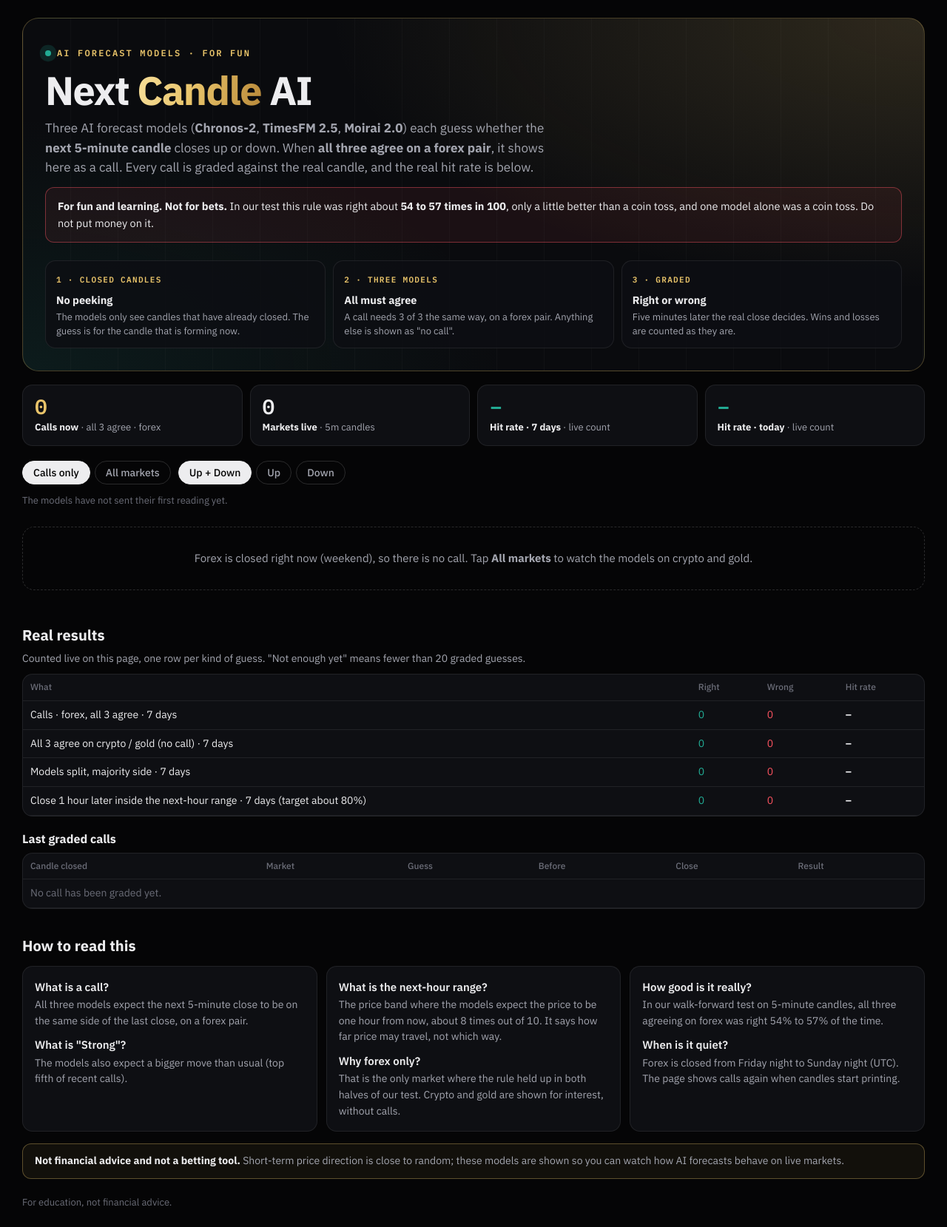
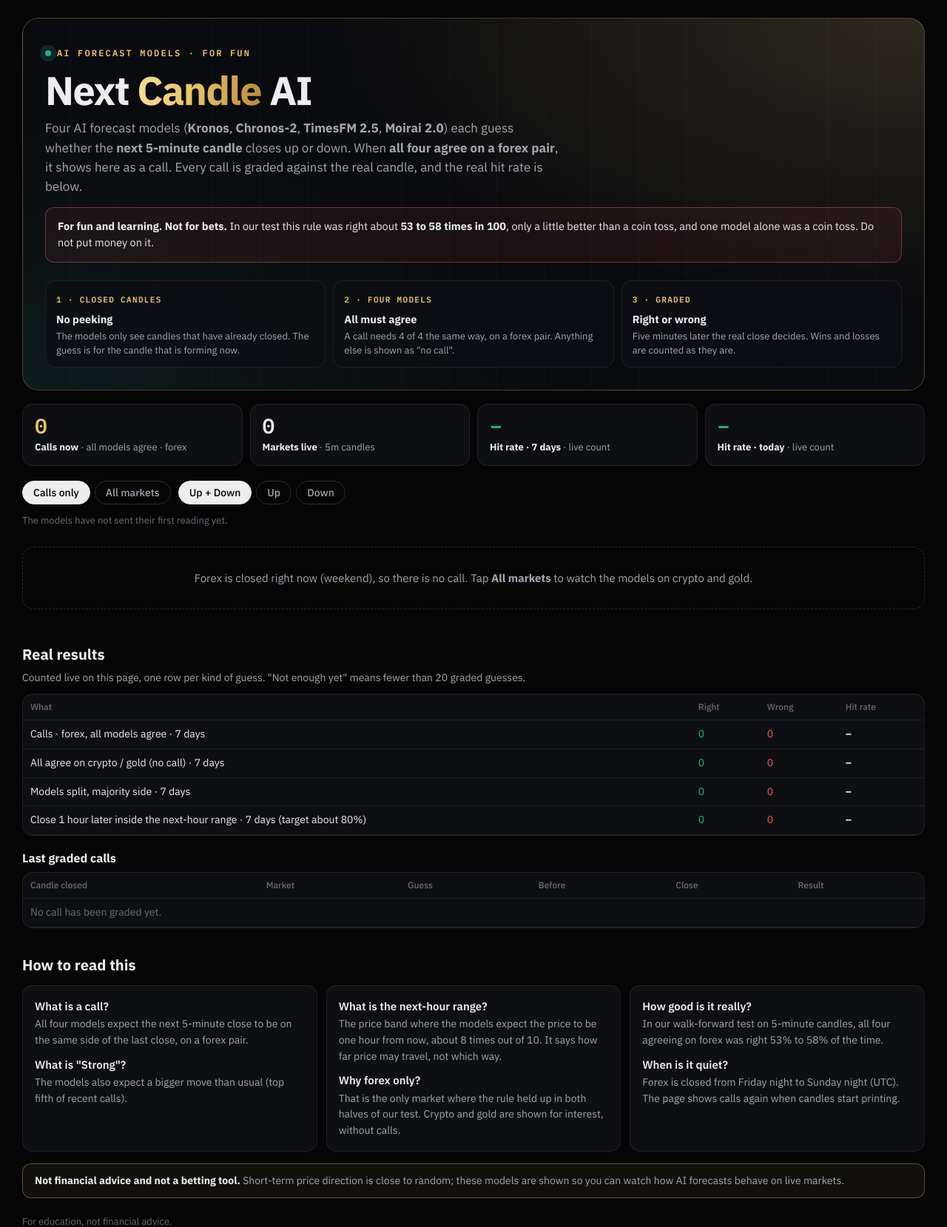
Before and after one commit to chartpulseio/chartpulse-site, a PHP site: page /next-candle.html in a window 1280 px wide. Shown: the part 64-1723 px from the top of the page at 74% size. Run offline with PHP 8.4, Linux system fonts and the light colour scheme; data that the repository does not hold is empty.

Commit message:
AI Backtesting robustness check (stationary bootstrap, probabilistic and deflated Sharpe); Next Candle text for four models
Co-Authored-By: Claude Opus 5.5 <noreply@anthropic.com>
Claude-Session: https://claude.ai/code/session_01WMdxWiJWKG3Q2WB4Ur2QY5

```diff
--- a/ai-backtesting.html
+++ b/ai-backtesting.html
@@ -122,6 +122,9 @@ pre{margin:0;padding:14px;border-radius:12px;background:#0B0C0F;border:1px solid
       <div class="kv" id="kv"></div>
       <h2 id="mcH" hidden>If the same trades came in a different order</h2>
       <div class="kv" id="mc"></div>
+      <h2 id="rbH" hidden>Robustness check: skill or luck?</h2>
+      <div id="rbS"></div>
+      <div class="kv" id="rb"></div>
       <h2>Every trade</h2>
       <div class="card scroll" style="padding:4px 8px"><table><thead><tr><th>Entry</th><th>Exit</th><th>Side</th><th class="r">Entry price</th><th class="r">Exit price</th><th class="r">Result</th><th class="r">Bars</th><th>Closed by</th></tr></thead><tbody id="trades"></tbody></table></div>
       <p class="hint" id="trN" style="margin-top:8px"></p>
@@ -221,6 +224,9 @@ pre{margin:0;padding:14px;border-radius:12px;background:#0B0C0F;border:1px solid
     $("#kv").innerHTML = K.map(function (x) { return tile(x[1], x[0]); }).join("");
     var mc = r.monte_carlo; $("#mcH").hidden = !mc;
     $("#mc").innerHTML = mc ? tile(n2(mc.final_equity_p5, 0), "Unlucky case (worst 5%)") + tile(n2(mc.final_equity_median, 0), "Typical end value") + tile(n2(mc.final_equity_p95, 0), "Lucky case (best 5%)") + tile(pct(mc.bad_case_drawdown_pct), "Bad-case fall", "neg") + tile(n2(mc.prob_loss_pct, 0) + "%", "Chance of ending with a loss") + tile(n2(mc.runs, 0), "Re-shuffles run") : "";
+    var rb = r.robustness; $("#rbH").hidden = !rb;
+    $("#rbS").innerHTML = rb ? '<div class="verdict ' + (rb.grade === "pass" ? "good" : rb.grade === "maybe" ? "weak" : "bad") + '" style="margin:0 0 10px"><b>' + esc(rb.grade === "pass" ? "Passed" : rb.grade === "maybe" ? "Not proven" : "Could be luck") + '</b><p>' + esc(rb.say) + '</p></div>' : "";
+    $("#rb").innerHTML = rb ? tile(n2(rb.psr_pct, 0) + "%", "Chance the edge is real<br>(probabilistic Sharpe)", rb.psr_pct >= 95 ? "pos" : rb.psr_pct < 80 ? "neg" : "") + tile(n2(rb.dsr10_pct, 0) + "%", "Same, if this was the best<br>of 10 tries (deflated)", rb.dsr10_pct >= 95 ? "pos" : rb.dsr10_pct < 80 ? "neg" : "") + tile(n2(rb.final_p5, 0), "Unlucky streaks case<br>(worst 5%, block bootstrap)", rb.final_p5 >= cap ? "pos" : "neg") + tile(n2(rb.final_median, 0), "Typical end value") + tile(pct(rb.bad_drawdown_pct), "Bad-case fall with streaks", "neg") + tile(n2(rb.prob_loss_pct, 0) + "%", "Chance of ending with a loss") : "";
     $("#trades").innerHTML = (r.trades || []).map(function (t) { return "<tr><td class='num'>" + esc(t.entry_time) + "</td><td class='num'>" + esc(t.exit_time) + "</td><td>" + (t.side === "short" || t.side === -1 ? "Short" : "Long") + "</td><td class='r num'>" + n2(t.entry, 4).replace(/\.?0+$/, "") + "</td><td class='r num'>" + n2(t.exit, 4).replace(/\.?0+$/, "") + "</td><td class='r num " + cls(t.ret_pct) + "'>" + pct(t.ret_pct, 2) + "</td><td class='r num'>" + esc(t.bars) + "</td><td>" + esc(WHY[t.reason] || t.reason) + "</td></tr>"; }).join("") || '<tr><td colspan="8" style="color:var(--mute)">No trades.</td></tr>';
     $("#trN").textContent = r.trades_total > (r.trades || []).length ? "Showing the first " + r.trades.length + " of " + r.trades_total + " trades." : "";
     $("#json").textContent = JSON.stringify(j.strategy, null, 2);
--- a/binary.html
+++ b/binary.html
@@ -161,7 +161,7 @@ button:focus-visible,a:focus-visible,input:focus-visible{outline:2px solid var(-
   <p class="gf-foot">For education, not financial advice.</p>
 </main>
 <footer class="gf-ftr"><nav><a href="/scanners/">All scanners</a><a href="/scanner.html">Tier-1 Scanner</a><a href="/scanners/trendline-hero/">Trendline Hero</a><a href="/scanners/hybrid-trend-lines/">Hybrid Trend Lines</a><a href="/scanners/trend-lines/">Trend Line Scanner</a><a href="/scanners/ema-200/">200 EMA</a><a href="/scanners/day-drive/">Day Drive</a><a href="/scanners/news/">News</a><a href="/legal.php">Legal</a></nav></footer>
-<script src="/static/v2/ncchip.js?v=1"></script>
+<script src="/static/v2/ncchip.js?v=2"></script>
 <script>
 (() => {
 "use strict";
--- a/godfather.html
+++ b/godfather.html
@@ -181,7 +181,7 @@ button:focus-visible,a:focus-visible,input:focus-visible{outline:2px solid var(-
   <p class="gf-foot">For education, not financial advice. Data refreshes about every minute while this page is open. Lines are drawn from 2+ touches on 10m to Weekly charts; the trend uses standard Supertrend (10, 3).</p>
 </main>
 <footer class="gf-ftr"><nav><a href="/scanners/">All scanners</a><a href="/scanner.html">Tier-1 Scanner</a><a href="/scanners/trendline-hero/">Trendline Hero</a><a href="/scanners/hybrid-trend-lines/">Hybrid Trend Lines</a><a href="/scanners/trend-lines/">Trend Line Scanner</a><a href="/scanners/ema-200/">200 EMA</a><a href="/scanners/day-drive/">Day Drive</a><a href="/scanners/news/">News</a><a href="/legal.php">Legal</a></nav></footer>
-<script src="/static/v2/ncchip.js?v=1"></script>
+<script src="/static/v2/ncchip.js?v=2"></script>
 <script>
 (() => {
 "use strict";
--- a/next-candle.html
+++ b/next-candle.html
@@ -3,18 +3,18 @@
 <head>
 <meta charset="utf-8">
 <meta name="viewport" content="width=device-width, initial-scale=1, viewport-fit=cover">
-<title>Next Candle AI: 3 Forecast Models Guess the Next 5m Candle · ChartPulse</title>
-<meta name="description" content="Free Next Candle AI: Chronos-2, TimesFM 2.5 and Moirai 2.0 guess whether the next 5-minute forex candle closes up or down. For fun and learning, not for bets. Every guess is graded and the real hit rate is shown.">
+<title>Next Candle AI: 4 Forecast Models Guess the Next 5m Candle · ChartPulse</title>
+<meta name="description" content="Free Next Candle AI: Kronos, Chronos-2, TimesFM 2.5 and Moirai 2.0 guess whether the next 5-minute forex candle closes up or down. For fun and learning, not for bets. Every guess is graded and the real hit rate is shown.">
 <meta name="theme-color" content="#050506">
 <link rel="canonical" href="https://chartpulse.io/scanners/next-candle/">
 <meta property="og:site_name" content="ChartPulse"><meta property="og:type" content="website">
-<meta property="og:title" content="Next Candle AI · ChartPulse"><meta property="og:description" content="Free Next Candle AI: Chronos-2, TimesFM 2.5 and Moirai 2.0 guess whether the next 5-minute forex candle closes up or down. For fun and learning, not for bets. Every guess is graded and the real hit rate is shown.">
+<meta property="og:title" content="Next Candle AI · ChartPulse"><meta property="og:description" content="Free Next Candle AI: Kronos, Chronos-2, TimesFM 2.5 and Moirai 2.0 guess whether the next 5-minute forex candle closes up or down. For fun and learning, not for bets. Every guess is graded and the real hit rate is shown.">
 <meta property="og:url" content="https://chartpulse.io/scanners/next-candle/"><meta property="og:image" content="https://chartpulse.io/static/og.jpg">
 <meta name="twitter:card" content="summary_large_image">
 <link rel="stylesheet" href="/static/v2/fonts.css?v=1">
 <link rel="stylesheet" href="/static/v2/sitehead.css?v=4">
 <script defer src="/static/v2/sitehead.js?v=18"></script>
-<script type="application/ld+json">{"@context":"https://schema.org","@graph":[{"@type":"BreadcrumbList","itemListElement":[{"@type":"ListItem","position":1,"name":"ChartPulse","item":"https://chartpulse.io/"},{"@type":"ListItem","position":2,"name":"Scanners","item":"https://chartpulse.io/scanners/"},{"@type":"ListItem","position":3,"name":"Next Candle AI","item":"https://chartpulse.io/scanners/next-candle/"}]},{"@type":"WebPage","url":"https://chartpulse.io/scanners/next-candle/","name":"Next Candle AI · ChartPulse","description":"Free Next Candle AI: Chronos-2, TimesFM 2.5 and Moirai 2.0 guess whether the next 5-minute forex candle closes up or down. For fun and learning, not for bets. Every guess is graded and the real hit rate is shown.","inLanguage":"en"}]}</script>
+<script type="application/ld+json">{"@context":"https://schema.org","@graph":[{"@type":"BreadcrumbList","itemListElement":[{"@type":"ListItem","position":1,"name":"ChartPulse","item":"https://chartpulse.io/"},{"@type":"ListItem","position":2,"name":"Scanners","item":"https://chartpulse.io/scanners/"},{"@type":"ListItem","position":3,"name":"Next Candle AI","item":"https://chartpulse.io/scanners/next-candle/"}]},{"@type":"WebPage","url":"https://chartpulse.io/scanners/next-candle/","name":"Next Candle AI · ChartPulse","description":"Free Next Candle AI: Kronos, Chronos-2, TimesFM 2.5 and Moirai 2.0 guess whether the next 5-minute forex candle closes up or down. For fun and learning, not for bets. Every guess is graded and the real hit rate is shown.","inLanguage":"en"}]}</script>
 <style>
 :root{--bg:#050506;--card:#0E0F13;--card2:#15171D;--line:rgba(255,255,255,.08);--line2:rgba(255,255,255,.15);
   --ink:#EDEDEF;--dim:#A3A5AF;--mute:#6B6D78;--gold:#E9C46A;--gold2:#F6DE9A;--up:#22AB94;--dn:#F7525F;--blue:#6EA8FE;
@@ -143,11 +143,11 @@ button:focus-visible,a:focus-visible,input:focus-visible{outline:2px solid var(-
   <section class="gf-hero">
     <div class="gf-eye"><i></i>AI forecast models · for fun</div>
     <h1>Next <span>Candle</span> AI</h1>
-    <p class="gf-lede">Three AI forecast models (<b>Chronos-2</b>, <b>TimesFM 2.5</b>, <b>Moirai 2.0</b>) each guess whether the <b>next 5-minute candle</b> closes up or down. When <b>all three agree on a forex pair</b>, it shows here as a call. Every call is graded against the real candle, and the real hit rate is below.</p>
-    <p class="nc-warn"><b>For fun and learning. Not for bets.</b> In our test this rule was right about <b>54 to 57 times in 100</b>, only a little better than a coin toss, and one model alone was a coin toss. Do not put money on it.</p>
+    <p class="gf-lede">Four AI forecast models (<b>Kronos</b>, <b>Chronos-2</b>, <b>TimesFM 2.5</b>, <b>Moirai 2.0</b>) each guess whether the <b>next 5-minute candle</b> closes up or down. When <b>all four agree on a forex pair</b>, it shows here as a call. Every call is graded against the real candle, and the real hit rate is below.</p>
+    <p class="nc-warn"><b>For fun and learning. Not for bets.</b> In our test this rule was right about <b>53 to 58 times in 100</b>, only a little better than a coin toss, and one model alone was a coin toss. Do not put money on it.</p>
     <ol class="gf-flow" style="grid-template-columns:repeat(3,minmax(0,1fr))">
       <li><span>1 · CLOSED CANDLES</span><b>No peeking</b><p>The models only see candles that have already closed. The guess is for the candle that is forming now.</p></li>
-      <li><span>2 · THREE MODELS</span><b>All must agree</b><p>A call needs 3 of 3 the same way, on a forex pair. Anything else is shown as "no call".</p></li>
+      <li><span>2 · FOUR MODELS</span><b>All must agree</b><p>A call needs 4 of 4 the same way, on a forex pair. Anything else is shown as "no call".</p></li>
       <li><span>3 · GRADED</span><b>Right or wrong</b><p>Five minutes later the real close decides. Wins and losses are counted as they are.</p></li>
     </ol>
   </section>
@@ -163,9 +163,9 @@ button:focus-visible,a:focus-visible,input:focus-visible{outline:2px solid var(-
     <h3 style="margin:18px 0 6px;font-size:16px">Last graded calls</h3>
     <div style="border:1px solid var(--line);border-radius:14px;background:var(--card);overflow-x:auto"><table class="st-tbl"><thead><tr><th>Candle closed</th><th>Market</th><th>Guess</th><th>Before</th><th>Close</th><th>Result</th></tr></thead><tbody id="ncRecent"></tbody></table></div></section>
   <section class="gf-learn"><h2>How to read this</h2>
-    <dl><dt>What is a call?</dt><dd>All three models expect the next 5-minute close to be on the same side of the last close, on a forex pair.</dd><dt>What is "Strong"?</dt><dd>The models also expect a bigger move than usual (top fifth of recent calls).</dd></dl>
+    <dl><dt>What is a call?</dt><dd>All four models expect the next 5-minute close to be on the same side of the last close, on a forex pair.</dd><dt>What is "Strong"?</dt><dd>The models also expect a bigger move than usual (top fifth of recent calls).</dd></dl>
     <dl><dt>What is the next-hour range?</dt><dd>The price band where the models expect the price to be one hour from now, about 8 times out of 10. It says how far price may travel, not which way.</dd><dt>Why forex only?</dt><dd>That is the only market where the rule held up in both halves of our test. Crypto and gold are shown for interest, without calls.</dd></dl>
-    <dl><dt>How good is it really?</dt><dd id="ncBt">In our walk-forward test on 5-minute candles, all three agreeing on forex was right 54% to 57% of the time.</dd><dt>When is it quiet?</dt><dd>Forex is closed from Friday night to Sunday night (UTC). The page shows calls again when candles start printing.</dd></dl>
+    <dl><dt>How good is it really?</dt><dd id="ncBt">In our walk-forward test on 5-minute candles, all four agreeing on forex was right 53% to 58% of the time.</dd><dt>When is it quiet?</dt><dd>Forex is closed from Friday night to Sunday night (UTC). The page shows calls again when candles start printing.</dd></dl>
   </section>
   <p class="gf-note"><b>Not financial advice and not a betting tool.</b> Short-term price direction is close to random; these models are shown so you can watch how AI forecasts behave on live markets.</p>
   <p class="gf-foot">For education, not financial advice.</p>
@@ -193,16 +193,16 @@ function card(r){ const up = r.side > 0, gc = r.sig ? (r.strong ? "ap" : "a") :
     <div class="nc-bar"><s style="left:${pc(r.h1[0])}%;width:${pc(r.h1[1])-pc(r.h1[0])}%"></s><b style="left:${pc(r.last)}%"></b></div><div class="nc-sub"><span>${fmt(lo,r.dec)}</span><span>gold line = price now · blue = next-hour range</span><span>${fmt(hi,r.dec)}</span></div>
     <div class="gc-foot"><span class="gc-mtf"></span><a href="/desk/?s=${encodeURIComponent(r.s)}">AI Scan</a></div></article>`; }
 function render(){ if (!D) return; const R = D.rows || [], st = D.stats || {}, ru = st.rule || {};
-  $("#ncTiles").innerHTML = [[R.filter(r => r.sig).length, "Calls now", "all 3 agree · forex"], [R.length, "Markets live", (D.closed||[]).length ? (D.closed.length + " closed") : "5m candles"], [rate(ru.d7), "Hit rate · 7 days", ru.d7 ? `${ru.d7.w} right · ${ru.d7.l} wrong` : "live count"], [rate(ru.d1), "Hit rate · today", ru.d1 ? `${ru.d1.w} right · ${ru.d1.l} wrong` : "live count"]]
+  $("#ncTiles").innerHTML = [[R.filter(r => r.sig).length, "Calls now", "all models agree · forex"], [R.length, "Markets live", (D.closed||[]).length ? (D.closed.length + " closed") : "5m candles"], [rate(ru.d7), "Hit rate · 7 days", ru.d7 ? `${ru.d7.w} right · ${ru.d7.l} wrong` : "live count"], [rate(ru.d1), "Hit rate · today", ru.d1 ? `${ru.d1.w} right · ${ru.d1.l} wrong` : "live count"]]
     .map(([v,l,s],i) => `<div class="gf-tile ${i===0?"ap":i>1?"a":""}" style="cursor:default"><div class="v" style="${String(v).length>6?"font-size:17px;line-height:1.7":""}">${esc(v)}</div><div class="k"><b style="color:var(--ink)">${l}</b> · ${esc(s)}</div></div>`).join("");
   const rows = R.filter(r => (F.show === "all" || r.sig) && (F.side === "all" || String(r.side) === F.side)).sort((a,b) => b.sig - a.sig || b.strong - a.strong || b.agree - a.agree);
   const fxClosed = !R.some(r => r.mkt === "forex");
-  $("#ncList").innerHTML = rows.map(card).join("") || `<p class="gf-empty">${D.age > 1200 ? "The models are restarting. Calls come back in a few minutes." : fxClosed ? "Forex is closed right now (weekend), so there is no call. Tap <b>All markets</b> to watch the models on crypto and gold." : "No call right now: the three models do not all agree on any forex pair. Tap <b>All markets</b> to see every vote."}</p>`;
+  $("#ncList").innerHTML = rows.map(card).join("") || `<p class="gf-empty">${D.age > 1200 ? "The models are restarting. Calls come back in a few minutes." : fxClosed ? "Forex is closed right now (weekend), so there is no call. Tap <b>All markets</b> to watch the models on crypto and gold." : "No call right now: the models do not all agree on any forex pair. Tap <b>All markets</b> to see every vote."}</p>`;
   const row = (n, t) => `<tr><td>${n}</td><td class="up">${t ? t.w : 0}</td><td class="dn">${t ? t.l : 0}</td><td><b>${rate(t)}</b></td></tr>`;
-  $("#ncStats").innerHTML = row("Calls · forex, all 3 agree · 7 days", ru.d7) + row("All 3 agree on crypto / gold (no call) · 7 days", (st.agree||{}).d7) + row("Models split, majority side · 7 days", (st.split||{}).d7)
+  $("#ncStats").innerHTML = row("Calls · forex, all models agree · 7 days", ru.d7) + row("All agree on crypto / gold (no call) · 7 days", (st.agree||{}).d7) + row("Models split, majority side · 7 days", (st.split||{}).d7)
     + Object.entries(st.models || {}).map(([m,t]) => row(esc(MN[m]||m) + " alone, every guess", t)).join("") + row("Close 1 hour later inside the next-hour range · 7 days (target about 80%)", (st.range||{}).d7);
   $("#ncRecent").innerHTML = (D.recent || []).map(e => `<tr><td>${new Date(e.t*1000).toLocaleString([], {day:"2-digit",month:"short",hour:"2-digit",minute:"2-digit"})}</td><td>${esc(e.s)}</td><td class="${e.side>0?"up":"dn"}">${e.side>0?"UP":"DOWN"}</td><td>${e.last}</td><td>${e.close}</td><td class="${e.res==="win"?"up":e.res==="loss"?"dn":""}"><b>${e.res==="win"?"right":e.res==="loss"?"wrong":"flat"}</b></td></tr>`).join("") || `<tr><td colspan="6" style="color:var(--mute)">No call has been graded yet.</td></tr>`;
-  if (D.bt && D.bt.forex_all_agree) $("#ncBt").textContent = `In our walk-forward test (${D.bt.run}), all three agreeing on forex was right ${D.bt.forex_all_agree[0]}% and ${D.bt.forex_all_agree[1]}% of the time in the two halves; one model alone ${D.bt.single_model[0]}-${D.bt.single_model[1]}%.`;
+  if (D.bt && D.bt.forex_all_agree) $("#ncBt").textContent = `In our walk-forward test (${D.bt.run}), all models agreeing on forex was right ${D.bt.forex_all_agree[0]}% and ${D.bt.forex_all_agree[1]}% of the time in the two halves; one model alone ${D.bt.single_model[0]}-${D.bt.single_model[1]}%.`;
 }
 function bind(id, key){ $$(`#${id} button`).forEach(b => b.onclick = () => { F[key] = b.dataset.v; $$(`#${id} button`).forEach(x => x.classList.toggle("on", x === b)); render(); }); }
 bind("ncShow","show"); bind("ncSide","side");
--- a/static/v2/ncchip.js
+++ b/static/v2/ncchip.js
@@ -15,7 +15,7 @@
     chip: function (s) {
       var r = M[s]; if (!r) return "";
       var up = r.up, n = r.n, c = r.agree ? (r.side > 0 ? "#22AB94" : "#F7525F") : "#A3A5AF";
-      return '<div style="margin:0 0 8px;font:12px/1.5 ui-monospace,Menlo,Consolas,monospace;color:#A3A5AF" title="Three AI forecast models (Chronos-2, TimesFM 2.5, Moirai 2.0). A label for interest, not part of this call.">'
+      return '<div style="margin:0 0 8px;font:12px/1.5 ui-monospace,Menlo,Consolas,monospace;color:#A3A5AF" title="Four AI forecast models (Kronos, Chronos-2, TimesFM 2.5, Moirai 2.0). A label for interest, not part of this call.">'
         + '<span style="display:inline-block;padding:1px 8px;border-radius:999px;border:1px solid ' + c + ';color:' + c + ';margin-right:6px">AI next 5m: ' + (r.agree ? n + "/" + n + (r.side > 0 ? " up" : " down") : up + " up · " + (n - up) + " down") + "</span>"
         + '<span style="display:inline-block;padding:1px 8px;border-radius:999px;border:1px solid rgba(110,168,254,.55);color:#6EA8FE">AI next-hour range ' + f(r.h1[0], r.dec) + " – " + f(r.h1[1], r.dec) + "</span></div>";
     },
--- a/torus_bt_api.php
+++ b/torus_bt_api.php
@@ -524,6 +524,7 @@ function bt_handle_backtest($q)
         'trades' => $shown,
         'trades_total' => count($trades),
         'monte_carlo' => count($trades) >= 10 ? bt_monte_carlo($trades, $st['capital']) : null,
+        'robustness' => count($trades) >= 10 ? bt_robustness($trades, $st['capital']) : null,
         'notes' => bt_notes($m, $trades, $strategy),
     ];
 }
```
Also changed, not shown: torus_bt.php (+51 -0 lines).
